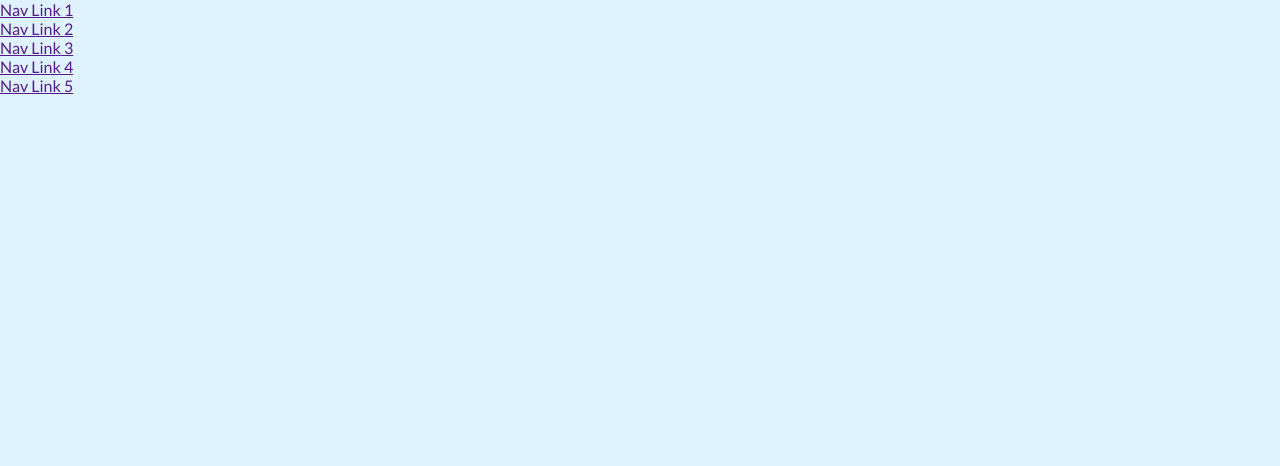
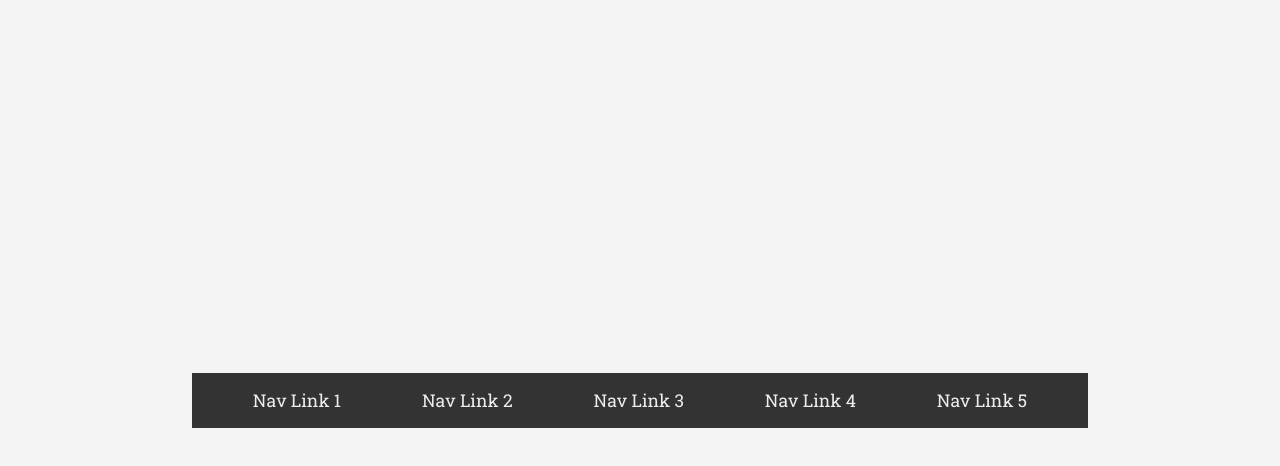
Before and after one commit to wojdom798/navbar-2, a plain HTML site: page index.html in a window 1280 px wide. Drawn offline with Linux system fonts and the light colour scheme.

Commit message:
navbar 1

```diff
--- a/style.css
+++ b/style.css
@@ -1,4 +1,5 @@
 @import url('https://fonts.googleapis.com/css?family=Lato&display=swap');
+@import url('https://fonts.googleapis.com/css?family=Roboto+Slab&display=swap');
 
 * {
   margin: 0;
@@ -8,22 +9,50 @@
 
 body {
   min-height: 100vh;
-  font-family: 'Lato', sans-serif;
-  background-color: #DFF2FF;
+  /* font-family: 'Lato', sans-serif; */
+  font-family: 'Roboto Slab', serif;
+  background-color: #F4F4F4;
+  display: flex;
+  flex-direction: column;
+  align-items: center;
+  justify-content: center;
 }
 
-.navbar {
-
+.container {
+  width: 70%;
 }
 
-.navbar .navbar-nav {
-
+.navbar { /* <header> */
+  height: 55px;
+  width: 100%;
+  background-color: #333;
 }
 
-.navbar .navbar-nav .nav-item {
-
+.navbar .navbar-nav { /* <ul> */
+  height: 100%;
+  display: flex;
+  justify-content: space-evenly;
+  align-items: center;
+  list-style: none;
 }
 
-.navbar .navbar-nav .nav-item .nav-link {
+.navbar .navbar-nav .nav-item { /* <li> */
+  display: block;
+  height: 100%;
+}
 
+.navbar .navbar-nav .nav-item .nav-link { /* <a> */
+  display: inline-block;
+  padding: 0 20px;
+  height: 100%;
+  line-height: 55px;
+  text-decoration: none;
+  color: #ededed;
+  /* font-weight: bold; */
+  font-size: 1.1rem;
+  transition: background-color .2s linear;
 }
+
+.navbar .navbar-nav .nav-item .nav-link:hover { /* <a> */
+  background-color: #181818;
+}
```
